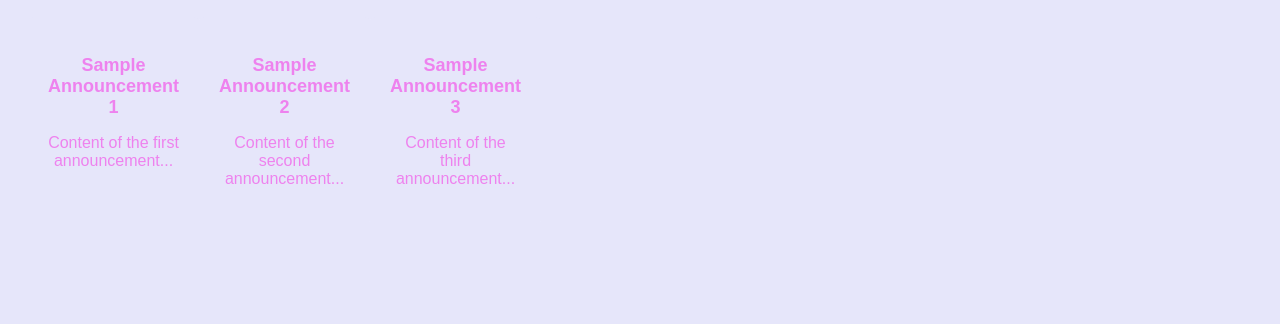
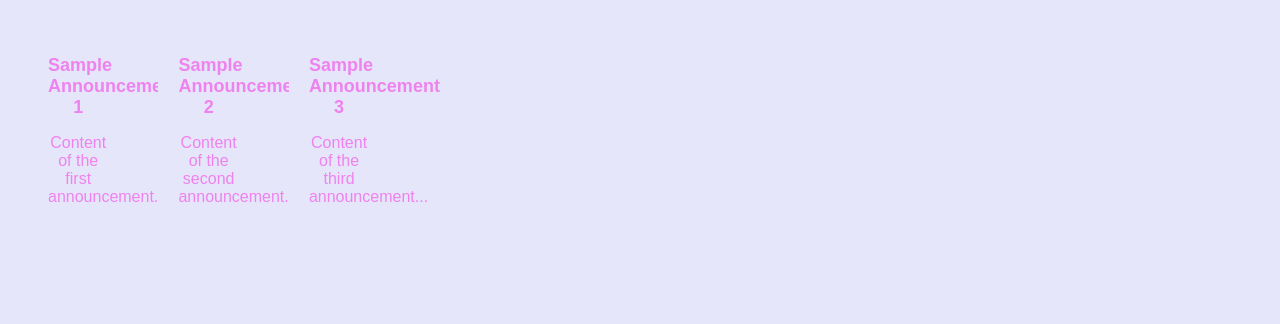
Before and after one commit to FalsePatronus/FalsePatronus.github.io, a plain HTML site: page index.html in a window 1280 px wide. Shown: the part 476-800 px from the top of the page. Drawn offline with Linux system fonts and the light colour scheme.

Commit message:
Update styles.css

```diff
--- a/styles.css
+++ b/styles.css
@@ -50,13 +50,16 @@ body {
 
 .announcement-container {
   display: flex;
+  flex-wrap: wrap;
   justify-content: space-between;
 }
 
 .announcement-box {
   background-color: lavender;
   padding: 20px;
-  flex-basis: 30%;
+  width: calc(33.33% - 20px);
+  box-sizing: border-box;
+  margin-bottom: 20px;
   border-radius: 5px;
 }
 
@@ -64,7 +67,6 @@ body {
   font-size: 18px;
   margin-bottom: 10px;
 }
-
 
 
 .box-content {
```
